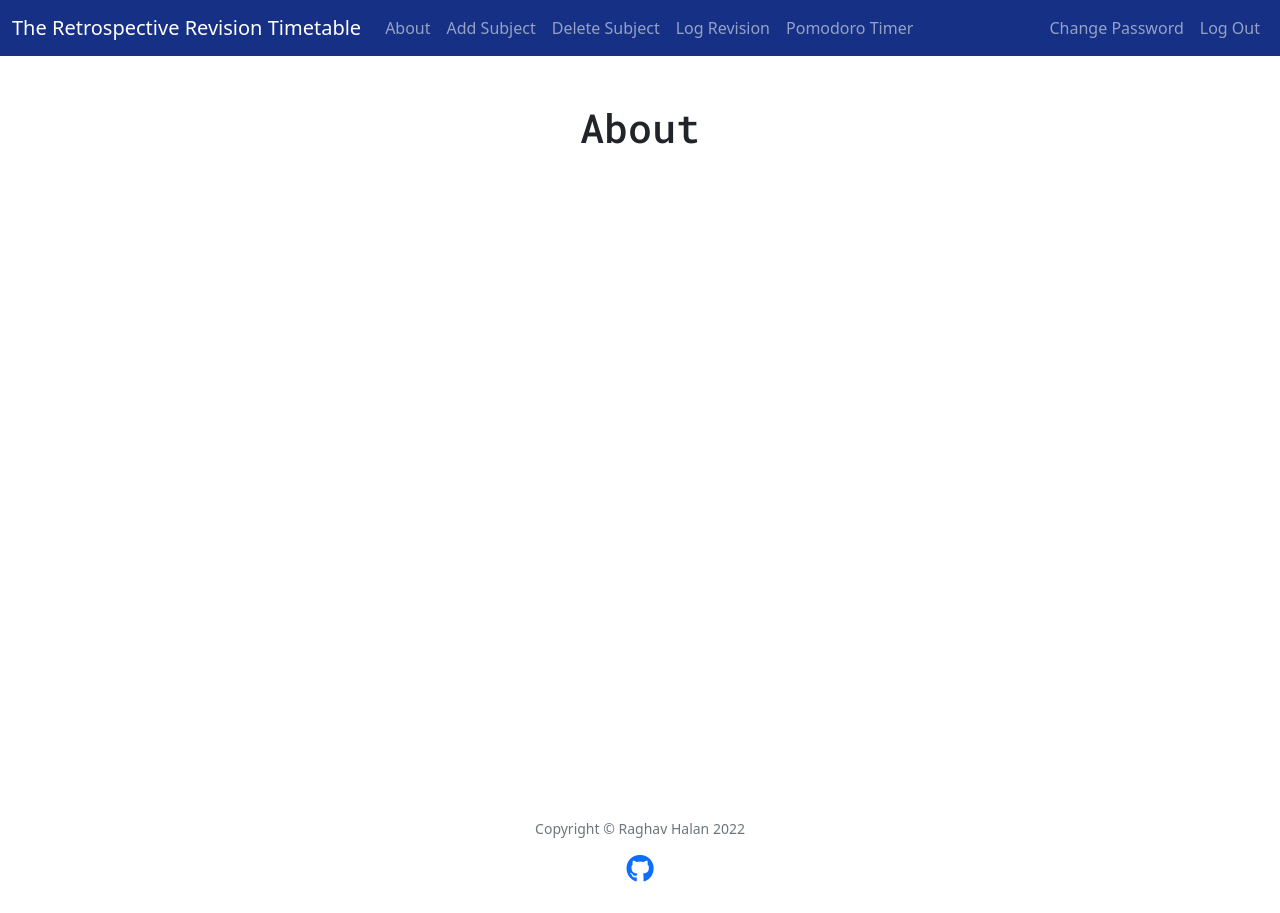
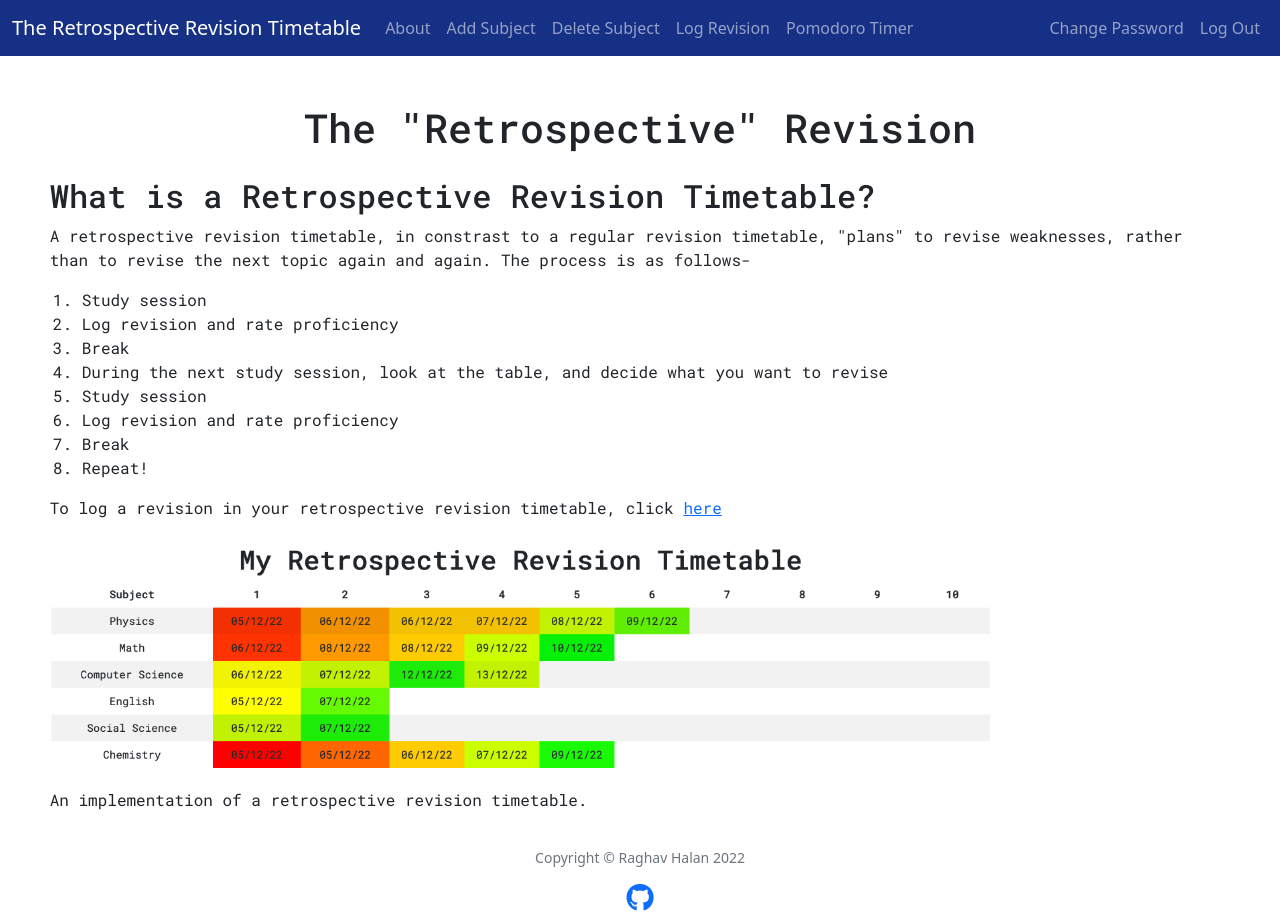
Before and after one commit to agentblack-6000/retro50, a Flask app: page /about in a window 1280 px wide. Before the commit the page ends 882 px from the top, so only its background shows below. Run offline with Flask 2, Linux system fonts and the light colour scheme; a user stored in the database is signed in; some libraries are stand-ins or nearby versions.

Commit message:
Set up about page

```diff
--- a/static/styles.css
+++ b/static/styles.css
@@ -62,3 +62,8 @@ html, body {
    margin: 0;
    bottom: 10px;
 }
+
+.about-text {
+    text-align: left;
+    margin: 2% 3%;
+}
--- a/templates/about.html
+++ b/templates/about.html
@@ -1,5 +1,34 @@
 {% extends "layout.html" %}
 
 {% block main %}
-    <h1>About</h1>
+    <h1>The "Retrospective" Revision</h1>
+    <div class="about-text">
+        <h2 >What is a Retrospective Revision Timetable?</h2>
+        <p>
+            A retrospective revision timetable, in constrast to a regular revision timetable, "plans"
+            to revise weaknesses, rather than to revise the next topic again and again.
+
+            The process is as follows-
+            <ol>
+                <li>Study session</li>
+                <li>Log revision and rate proficiency</li>
+                <li>Break</li>
+                <li>During the next study session, look at the table, and decide what you want to revise</li>
+                <li>Study session</li>
+                <li>Log revision and rate proficiency</li>
+                <li>Break</li>
+                <li>Repeat!</li>
+            </ol>
+
+            To log a revision in your retrospective revision timetable, click <a href="/log">here</a>
+            <figure>
+                <img src="static/images/retro_1.png" alt="retrospective revision timetable" height="20%" width="80%">
+                <figcaption>An implementation of a retrospective revision timetable.</figcaption>
+            </figure>
+
+        </p>
+    </div>
+
+
+
 {% endblock %}
```
Also changed, not shown: static/images/retro_1.png (added), timetable.db.
